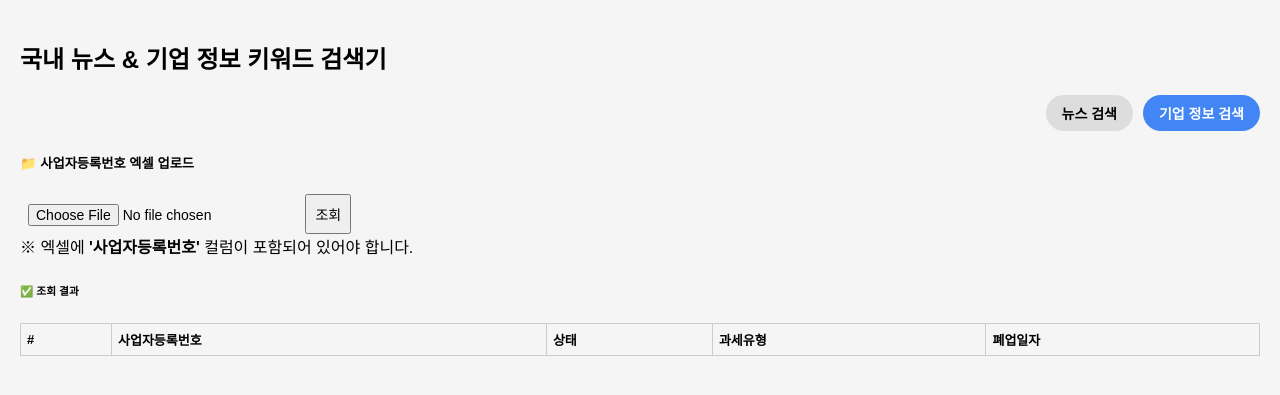
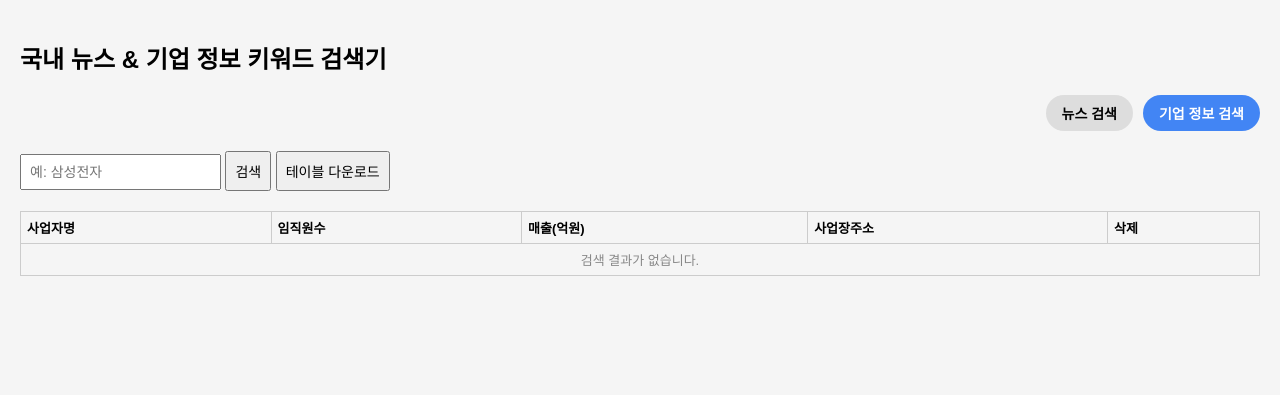
Before and after one commit to Han-data-Kwon/kr-news-keyword-tracker, a Flask app: page / in a window 1280 px wide, after a click on "기업 정보 검색". Shown: the top 395 px of the page. Run offline with Flask 3, Linux system fonts and the light colour scheme; lists and menus that the app fills with data are empty.

Commit message:
Update index.html

```diff
--- a/templates/index.html
+++ b/templates/index.html
@@ -8,27 +8,47 @@
   <style>
     body { font-family: Arial, sans-serif; padding: 20px; margin: 0; background: #f5f5f5; }
     input, button { padding: 8px; font-size: 14px; }
-    canvas { width: 100% !important; height: 200px !important; max-height: 220px; }
+    body { font-family: Arial, sans-serif; padding: 20px; margin: 0; background: #f5f5f5; }
+    input, button { padding: 8px; font-size: 14px; }
+    /* [추가] 트렌드 차트 캔버스 높이 고정 */
+    canvas {
+      width: 100% !important;
+      height: 200px !important;
+      max-height: 220px;
+    }
     .tabs { display: flex; justify-content: flex-end; gap: 10px; margin-bottom: 20px; }
-    .tab-button { padding: 8px 16px; background: #ddd; border: none; border-radius: 20px; cursor: pointer; font-weight: bold; }
+    .tab-button {
+      padding: 8px 16px;
+      background: #ddd;
+      border: none;
+      border-radius: 20px;
+      cursor: pointer;
+      font-weight: bold;
+    }
     .tab-button.active { background: #4285f4; color: white; }
+
     .section { display: none; }
     .section.active { display: block; }
+
     .tab-bar { display: flex; flex-wrap: wrap; gap: 10px; margin-bottom: 10px; }
     .tab { padding: 6px 12px; background: #e0e0e0; border-radius: 20px; cursor: pointer; display: flex; align-items: center; gap: 6px; }
     .tab span { font-weight: bold; }
     .tab .close { background: transparent; border: none; color: red; font-weight: bold; cursor: pointer; }
     .tab:hover { background: #d4d4d4; }
+
     .news-table { margin-top: 20px; border: 1px solid #ccc; padding: 10px; border-radius: 6px; background: #fff; }
     .trend-container { margin-top: 10px; background: #fff; padding: 15px; border-radius: 6px; }
     .trend-header { display: flex; justify-content: space-between; align-items: center; }
+
     table { width: 100%; border-collapse: collapse; }
     th, td { border: 1px solid #ccc; padding: 6px; font-size: 13px; text-align: left; }
     tr.highlight { background-color: #fff7cc; }
+
     button.remove-btn, .delete-btn {
       background: red; color: white; border: none;
       padding: 4px 8px; cursor: pointer; border-radius: 4px;
     }
+
     @media (max-width: 768px) {
       table, thead, tbody, th, td, tr { display: block; }
       td { border: none; padding: 4px 0; }
@@ -53,34 +73,27 @@
   <div id="trend-charts"></div>
 </div>
 
-<!-- 사업자등록 상태조회 탭 -->
+<!-- 기업 정보 검색 탭 -->
 <div id="company-section" class="section">
-  <div class="my-4">
-    <h5>📁 사업자등록번호 엑셀 업로드</h5>
-    <form id="ntsForm" enctype="multipart/form-data">
-      <div class="input-group mb-3">
-        <input type="file" name="file" accept=".xlsx" class="form-control" required>
-        <button type="submit" class="btn btn-primary">조회</button>
-      </div>
-      <div class="form-text">※ 엑셀에 <strong>'사업자등록번호'</strong> 컬럼이 포함되어 있어야 합니다.</div>
-    </form>
-  </div>
-
-  <div id="ntsResult" class="table-responsive d-none">
-    <h6 class="mt-4">✅ 조회 결과</h6>
-    <table class="table table-bordered table-striped text-center align-middle">
-      <thead class="table-dark">
+  <input type="text" id="companyKeyword" placeholder="예: 삼성전자" />
+  <button onclick="searchCompany()">검색</button>
+  <button onclick="downloadCompanyTable()">테이블 다운로드</button>
+  <table style="margin-top: 20px;">
+    <thead>
       <tr>
-          <th>#</th>
-          <th>사업자등록번호</th>
-          <th>상태</th>
-          <th>과세유형</th>
-          <th>폐업일자</th>
+        <th>사업자명</th>
+        <th>임직원수</th>
+        <th>매출(억원)</th>
+        <th>사업장주소</th>
+        <th>삭제</th>
       </tr>
     </thead>
-      <tbody id="ntsTableBody"></tbody>
+    <tbody id="companyResults">
+      <tr class="empty-text-row">
+        <td colspan="5" style="text-align:center; color:#888;">검색 결과가 없습니다.</td>
+      </tr>
+    </tbody>
   </table>
-  </div>
 </div>
 
 <script>
@@ -102,81 +115,43 @@ function sentimentLabel(type) {
   return "중립";
 }
 
-function switchTab(id, button) {
-  document.querySelectorAll('.section').forEach(el => el.classList.remove('active'));
-  document.querySelectorAll('.tab-button').forEach(btn => btn.classList.remove('active'));
-  document.getElementById(id).classList.add('active');
-  button.classList.add('active');
-  localStorage.setItem("currentTab", id);
+let tableCount = 0;
+const maxTables = 15;
+const savedKeywordsKey = "savedKeywords";
+const keywordFreqKey = "keywordFreq";
+const lastHashes = {};
+const lastLinks = {};
+
+window.onload = () => {
+  // [추가] 마지막에 열었던 탭 기억해서 복원
+  const savedTab = localStorage.getItem("currentTab") || "news-section";
+  const savedButton = document.querySelector(`.tab-button[onclick*="${savedTab}"]`);
+  if (savedButton) {
+    switchTab(savedTab, savedButton);
   }
 
-window.addEventListener("DOMContentLoaded", () => {
-  // 탭 복원
-  const savedTab = localStorage.getItem("currentTab") || "news-section";
-  const savedButton = document.querySelector(`.tab-button[onclick*="${savedTab}"]`);
-  if (savedButton) switchTab(savedTab, savedButton);
-
-  // 사업자등록 조회 submit
-  const form = document.getElementById("ntsForm");
-  form.addEventListener("submit", function (e) {
-    e.preventDefault();
-    const formData = new FormData(form);
-
-    fetch("/api/nts", {
-      method: "POST",
-      body: formData
-    })
-    .then(res => res.json())
-    .then(data => {
-      const resultBox = document.getElementById("ntsResult");
-      const tableBody = document.getElementById("ntsTableBody");
-      tableBody.innerHTML = "";
-
-      if (data.error) {
-        alert(data.error);
-        resultBox.classList.add("d-none");
-        return;
-      }
-
-      data.forEach((item, index) => {
-        const row = `<tr>
-          <td>${index + 1}</td>
-          <td>${item["사업자등록번호"]}</td>
-          <td>${item["상태"]}</td>
-          <td>${item["과세유형"]}</td>
-          <td>${item["폐업일자"] || "-"}</td>
-        </tr>`;
-        tableBody.insertAdjacentHTML("beforeend", row);
-      });
-
-      resultBox.classList.remove("d-none");
-    })
-    .catch(err => {
-      console.error("조회 오류:", err);
-      alert("조회 중 오류가 발생했습니다.");
-    });
-  });
-
-  // 키워드 자동 복원 및 뉴스 조회
   const keywords = getSortedTopKeywords();
   keywords.forEach(k => {
     searchNews(k, false);
     renderTrendChart(k);
   });
   renderTabs();
+};
 
 setInterval(() => {
   const keywords = getSortedTopKeywords();
   keywords.forEach(k => refreshNews(k));
 }, 10 * 60 * 1000);
-});
 
-let tableCount = 0;
-const maxTables = 15;
-const savedKeywordsKey = "savedKeywords";
-const keywordFreqKey = "keywordFreq";
-const lastHashes = {};
-const lastLinks = {};
+function switchTab(id, button) {
+  document.querySelectorAll('.section').forEach(el => el.classList.remove('active'));
+  document.querySelectorAll('.tab-button').forEach(btn => btn.classList.remove('active'));
+  document.getElementById(id).classList.add('active');
+  button.classList.add('active');
+
+  // [추가] 현재 선택한 탭 id를 저장
+  localStorage.setItem("currentTab", id);
+}
 
 function formatNumber(num) {
   return num.toString().replace(/\B(?=(\d{3})+(?!\d))/g, ",");
@@ -265,12 +240,13 @@ function refreshNews(keyword) {
       if (!data.length) return;
       const hash = data.map(d => d.link).join(",");
       const prevLinks = lastLinks[keyword] || [];
+      const newLinks = data.map(d => d.link);
       const isNew = hash !== lastHashes[keyword];
       if (isNew && document.getElementById('news-section').classList.contains('active')) {
           alert(`"${keyword}"의 새 뉴스가 감지되었습니다.`);
           }
       lastHashes[keyword] = hash;
-      lastLinks[keyword] = data.map(d => d.link);
+      lastLinks[keyword] = newLinks;
       const div = document.getElementById("table-" + keyword);
       if (div) div.remove();
       tableCount--;
@@ -383,8 +359,13 @@ function renderTrendChart(keyword, period = "30d") {
             x: { ticks: { maxTicksLimit: 6 } },
             y: { beginAtZero: true, suggestedMax: maxY }
           },
-          plugins: { legend: { display: false } },
-          interaction: { mode: 'index', intersect: false },
+          plugins: {
+            legend: { display: false }
+        },
+        interaction: {
+          mode: 'index',
+          intersect: false
+        },
         responsive: true,
         maintainAspectRatio: false
       }
@@ -392,6 +373,98 @@ function renderTrendChart(keyword, period = "30d") {
     });
 }
 
+// Mock 데이터 생성
+function generateMockCompanies(keyword) {
+  const suffixes = ["전자", "테크", "시스템", "솔루션", "네트웍스", "디지털", "아이티", "모터스", "바이오", "건설"];
+  const selected = suffixes.sort(() => 0.5 - Math.random()).slice(0, 5); // 랜덤 5개 선택
+
+  return selected.map(suffix => ({
+    사업자명: `${keyword}${suffix}`,
+    임직원수: Math.floor(Math.random() * 10000) + 100,
+    매출: Math.floor(Math.random() * 10000) + 100,
+    사업장주소: `서울특별시 ${["강남구", "서초구", "마포구", "송파구"][Math.floor(Math.random() * 4)]}`
+  }));
+}
+
+// 검색한 기업 리스트 저장
+let companies = [];
+
+function searchCompany() {
+  const keyword = document.getElementById("companyKeyword").value.trim();
+  if (!keyword) return alert('기업명을 입력해주세요.');
+
+  const newCompanies = generateMockCompanies(keyword);
+
+  newCompanies.forEach(c => {
+    if (!companies.some(existing => existing.사업자명 === c.사업자명)) {
+      companies.push(c);
+    }
+  });
+
+  renderCompanyTable(keyword);
+}
+
+// 기업 테이블 렌더링
+function renderCompanyTable(highlight = "") {
+  const tbody = document.getElementById("companyResults");
+  tbody.innerHTML = "";
+
+  if (!companies.length) {
+    const emptyRow = document.createElement("tr");
+    emptyRow.classList.add("empty-text-row");
+    emptyRow.innerHTML = `<td colspan="5" style="text-align:center; color:#888;">검색 결과가 없습니다.</td>`;
+    tbody.appendChild(emptyRow);
+    return;
+  }
+
+  // 임직원수 기준 내림차순 정렬
+  companies.sort((a, b) => b.임직원수 - a.임직원수);
+
+  companies.forEach((c, idx) => {
+    const row = document.createElement("tr");
+    const highlightName = highlight && c.사업자명.includes(highlight) ?
+      c.사업자명.replaceAll(highlight, `<mark>${highlight}</mark>`) : c.사업자명;
+
+    row.innerHTML = `
+      <td>${highlightName}</td>
+      <td>${formatNumber(c.임직원수)}</td>
+      <td>${formatNumber(c.매출)}</td>
+      <td>${c.사업장주소}</td>
+      <td><button class="delete-btn" onclick="removeCompany(${idx})">삭제</button></td>
+    `;
+    tbody.appendChild(row);
+  });
+}
+
+// 삭제 기능
+function removeCompany(index) {
+  companies.splice(index, 1);
+  renderCompanyTable();
+}
+
+// 테이블 다운로드 기능
+function downloadCompanyTable() {
+  if (!companies.length) {
+    alert("다운로드할 데이터가 없습니다.");
+    return;
+  }
+
+  let csv = "사업자명,임직원수,매출(억원),사업장주소\n";
+  companies.forEach(item => {
+    csv += `"${item["사업자명"]}","${item["임직원수"]}","${item["매출"]}","${item["사업장주소"]}"\n`;
+  });
+
+  const BOM = "\uFEFF"; // [추가] UTF-8 BOM
+  const blob = new Blob([BOM + csv], { type: "text/csv;charset=utf-8;" }); // [수정] BOM 추가
+
+  const url = URL.createObjectURL(blob);
+  const link = document.createElement("a");
+  link.href = url;
+  link.setAttribute("download", "기업정보.csv");
+  document.body.appendChild(link);
+  link.click();
+  document.body.removeChild(link);
+}
 </script>
 
 </body>
```
Lines whose indentation alone changed are shown as unchanged.
